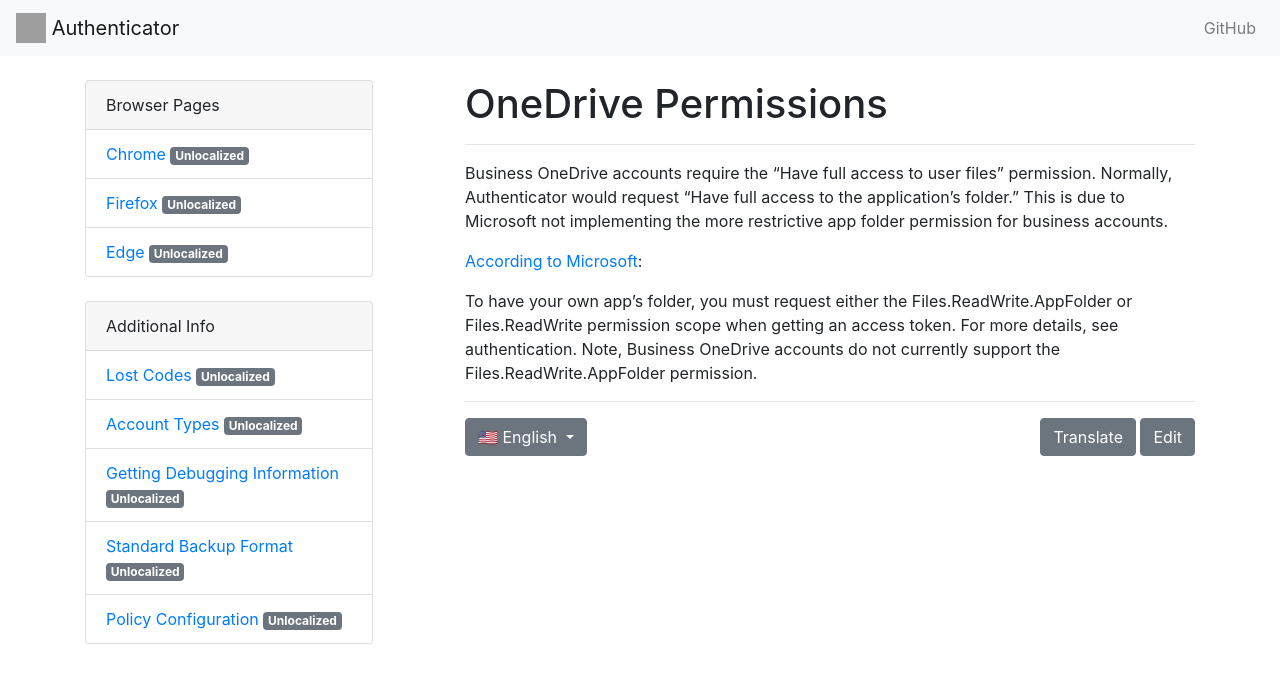
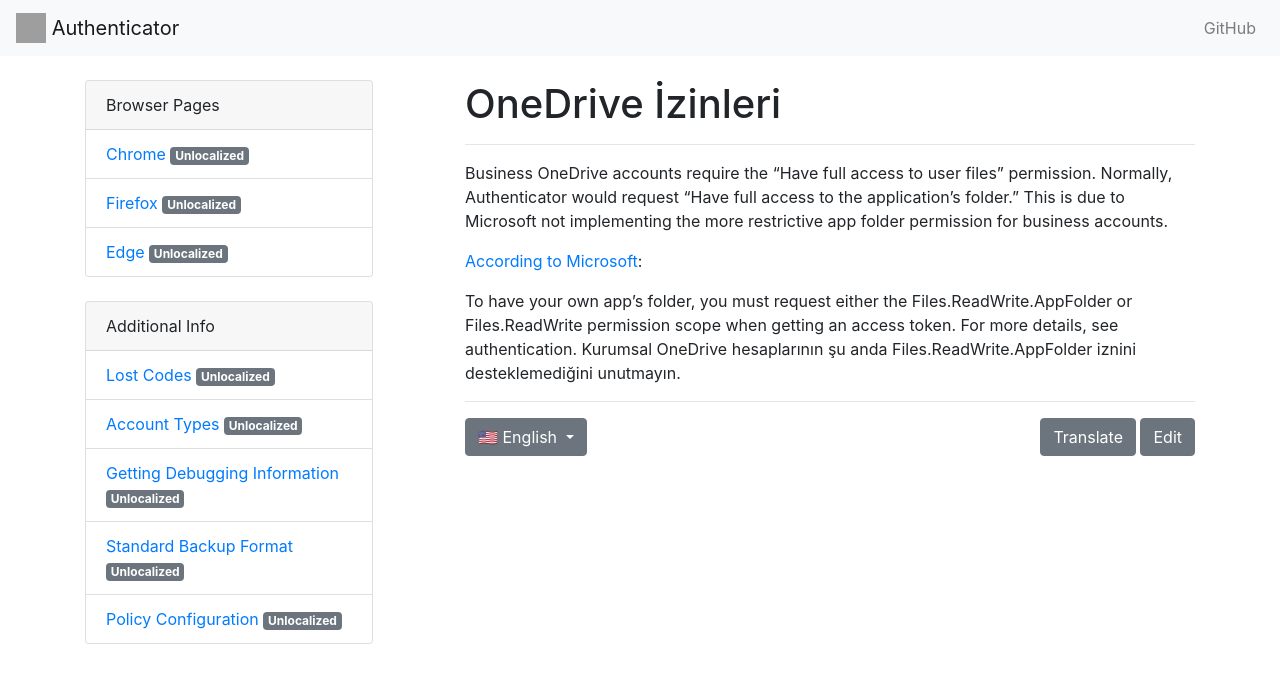
Before and after one commit to Authenticator-Extension/authenticator.cc, a Jekyll site: the page built from docs/tr/onedrive-perms.md, in a window 1280 px wide. Shown: the top 683 px of the page. Built offline with Jekyll 4.4.1, drawn with Linux system fonts in a browser that asks for light colours; our own code applies the rules of GitHub Pages for plain Markdown files; grey boxes are pictures that could not be loaded.

Commit message:
New translations onedrive-perms.md (Turkish)

```diff
--- a/docs/tr/onedrive-perms.md
+++ b/docs/tr/onedrive-perms.md
@@ -1,5 +1,5 @@
 ---
-title: OneDrive Permissions
+title: OneDrive İzinleri
 stub: onedrive-perms
 lang: en
 ver: 1
@@ -9,4 +9,4 @@
 
 [According to Microsoft](https://docs.microsoft.com/en-us/onedrive/developer/rest-api/concepts/special-folders-appfolder?view=odsp-graph-online#getting-authorization-from-the-user):
 
-> To have your own app's folder, you must request either the Files.ReadWrite.AppFolder or Files.ReadWrite permission scope when getting an access token. For more details, see authentication. Note, Business OneDrive accounts do not currently support the Files.ReadWrite.AppFolder permission.
+> To have your own app's folder, you must request either the Files.ReadWrite.AppFolder or Files.ReadWrite permission scope when getting an access token. For more details, see authentication. Kurumsal OneDrive hesaplarının şu anda Files.ReadWrite.AppFolder iznini desteklemediğini unutmayın.
```
